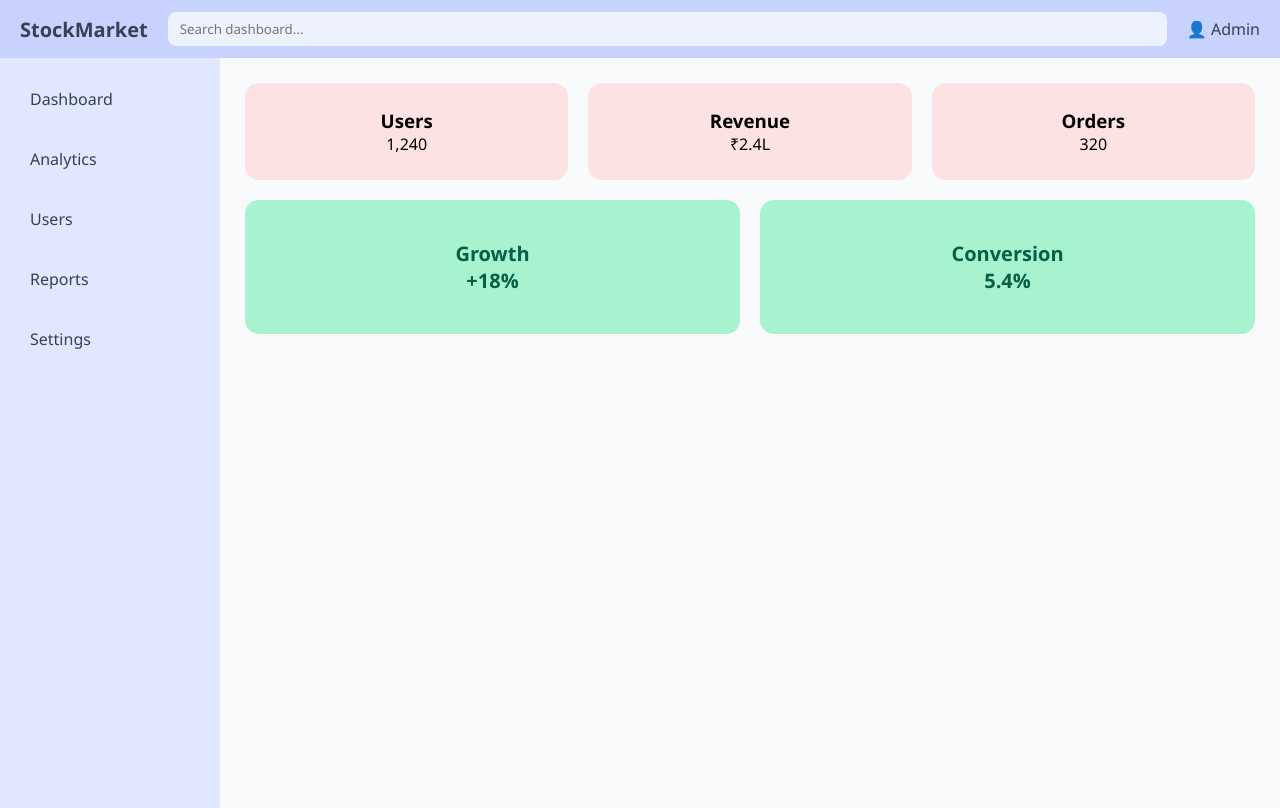
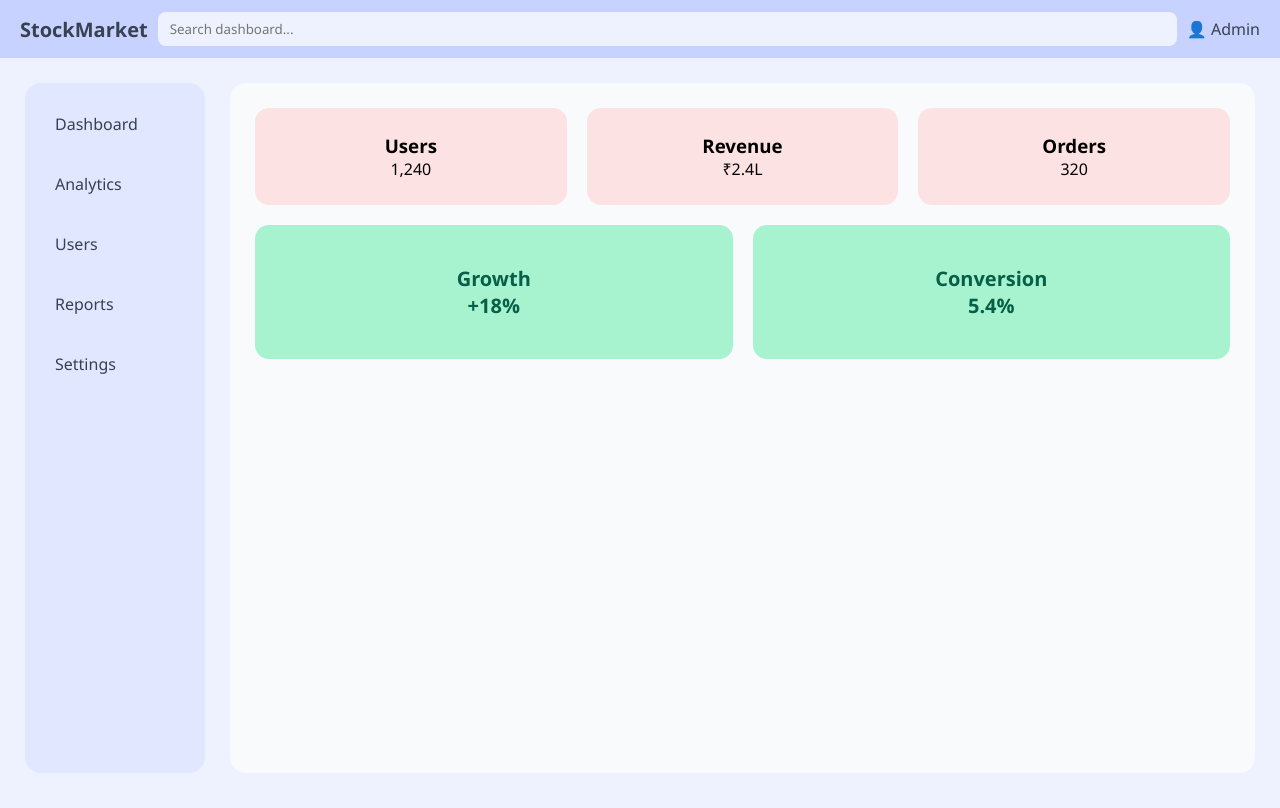
Before and after one commit to juitawde/flexbox.page, a plain HTML site: page index.html in a window 1280 px wide. Drawn offline with Linux system fonts and the light colour scheme.

Commit message:
Refactor CSS for layout and styling improvements

```diff
--- a/style.css
+++ b/style.css
@@ -1,3 +1,4 @@
+/* ===== RESET ===== */
 * {
     margin: 0;
     padding: 0;
@@ -5,13 +6,19 @@
     font-family: "Segoe UI", Arial, sans-serif;
 }
 
+body {
+    background: #eef2ff;
+}
+
 /* ===== TOPBAR ===== */
-
 .topbar {
     display: flex;
     align-items: center;
+    flex-wrap: wrap;
+    gap: 10px;
+
     padding: 12px 20px;
-    background: #c7d2fe; /* pastel lavender-blue */
+    background: #c7d2fe;
     color: #374151;
 }
 
@@ -21,14 +28,13 @@
     cursor: pointer;
     transition: color 0.3s ease;
 }
-
 .logo:hover {
     color: #6366f1;
 }
 
 .search {
-    margin-left: 20px;
     flex: 1;
+    min-width: 150px;
     padding: 8px 12px;
     border-radius: 8px;
     border: none;
@@ -36,76 +42,81 @@
     background: #eef2ff;
     transition: box-shadow 0.3s ease;
 }
-
 .search:focus {
-    box-shadow: 0 0 0 3px rgba(165, 180, 252, 0.6);
+    box-shadow: 0 0 0 3px rgba(165,180,252,0.6);
 }
 
 .admin {
-    margin-left: 20px;
     cursor: pointer;
     transition: color 0.3s ease;
 }
-
 .admin:hover {
     color: #6366f1;
 }
 
 /* ===== MAIN LAYOUT ===== */
-
 .layout {
     display: flex;
-    height: calc(100vh - 50px);
+    gap: 25px;
+    padding: 25px;
+    height: calc(100vh - 60px);
+    overflow-x: auto; /* allows scrolling if screen very small */
 }
 
 /* ===== SIDEBAR ===== */
+.sidebar {
+    flex: 0 0 180px;     /* fixed base but flexible */
+    min-width: 140px;
 
-.sidebar {
-    width: 220px;
-    background: #e0e7ff; /* pastel indigo */
+    background: #e0e7ff;
     color: #374151;
+
     display: flex;
     flex-direction: column;
+    gap: 18px;
     padding: 20px;
-    gap: 18px;
+
+    border-radius: 16px;
 }
 
 .sidebar a {
+    text-decoration: none;
     color: #374151;
-    text-decoration: none;
     padding: 10px;
     border-radius: 8px;
     transition: background 0.3s ease, padding-left 0.3s ease;
 }
-
 .sidebar a:hover {
     background: #c7d2fe;
     padding-left: 16px;
 }
 
-/* ===== CONTENT ===== */
-
+/* ===== CONTENT PANEL ===== */
 .content {
     flex: 1;
+    min-width: 0; /* critical for flex shrink */
     padding: 25px;
-    background: #f8fafc; /* very light pastel background */
+    background: #f8fafc;
+    border-radius: 16px;
+
     display: flex;
     flex-direction: column;
     gap: 20px;
 }
 
 /* ===== CARD ROW ===== */
-
 .card-row {
     display: flex;
     gap: 20px;
+    flex-wrap: wrap; /* cards move down automatically */
 }
 
 /* ===== SMALL CARDS ===== */
+.card {
+    flex: 1 1 180px;
+    min-width: 150px;
 
-.card {
-    flex: 1;
-    background: #fde2e4; /* pastel pink */
+    background: #fde2e4;
     padding: 25px;
     border-radius: 14px;
     text-align: center;
@@ -123,10 +134,11 @@
 }
 
 /* ===== BIG CARDS ===== */
+.big-card {
+    flex: 1 1 260px;
+    min-width: 220px;
 
-.big-card {
-    flex: 1;
-    background: #a7f3d0; /* pastel mint green */
+    background: #a7f3d0;
     color: #065f46;
     padding: 40px;
     border-radius: 14px;
```
